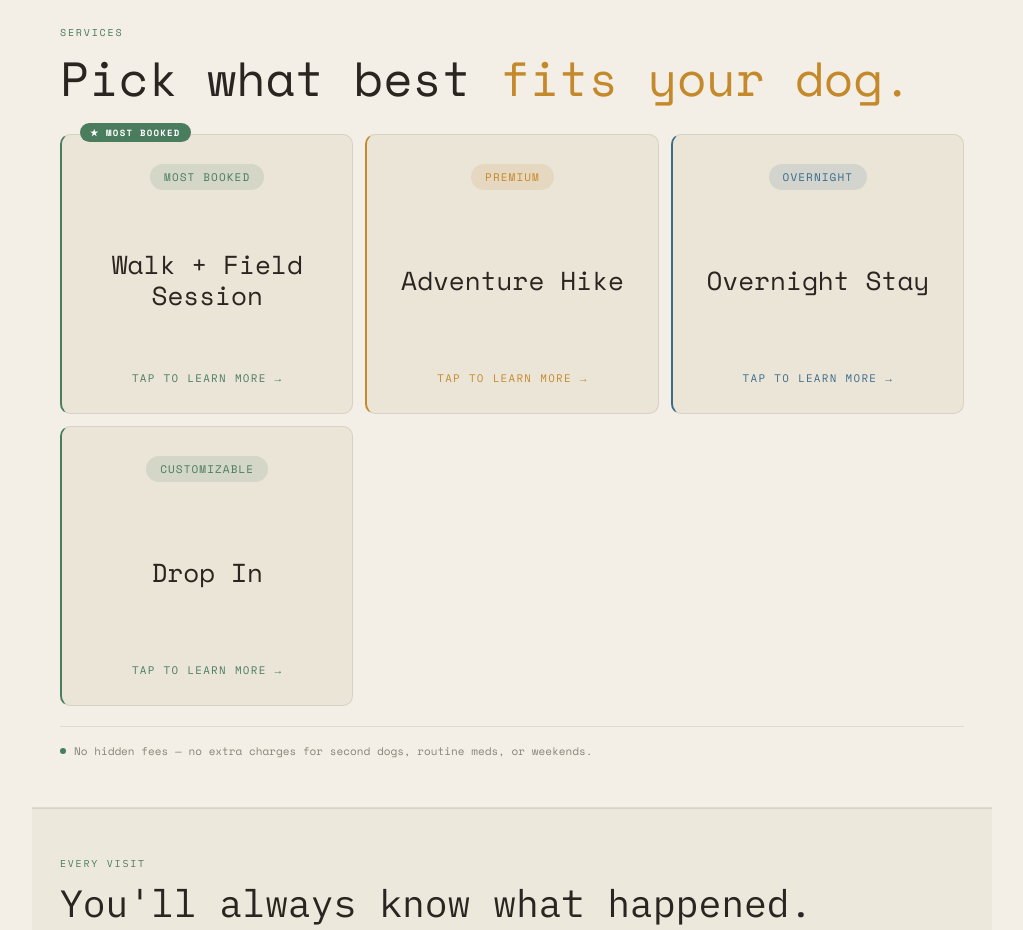
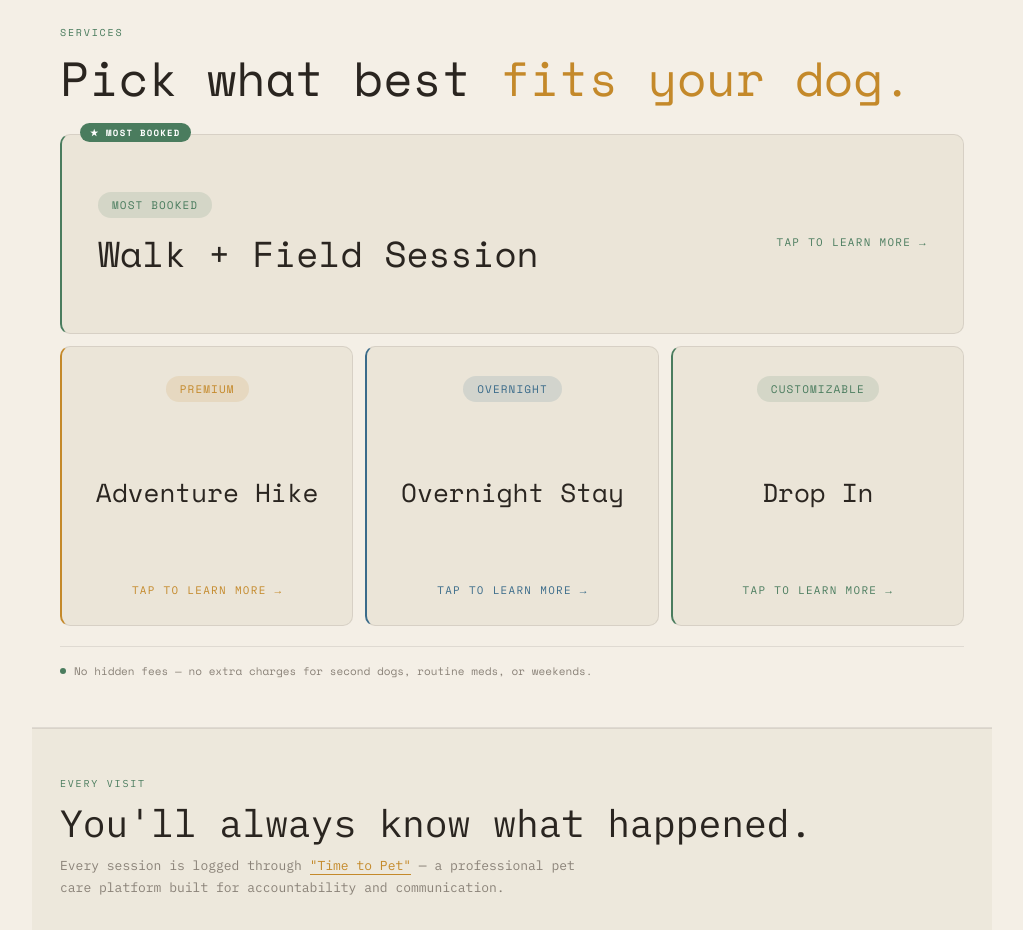
Before and after one commit to darkhorsedevloper/canipetthatdawg, a React (Vite) app: page / in a window 1280 px wide. Shown: the part 1540-2470 px from the top of the page, without its empty margins (128-1151 px from the left). Built offline with nearby package versions, Linux system fonts and the light colour scheme.

Commit message:
feat(services): redesign card layout — featured full-width, 3-col below
Co-Authored-By: Claude Sonnet 4.6 <noreply@anthropic.com>

```diff
--- a/src/components/Services.jsx
+++ b/src/components/Services.jsx
@@ -47,21 +47,20 @@ const services = [
 const BOOK_URL = 'https://www.timetopet.com/portal/create/create-account'
 const CARD_HEIGHT = 280
 
-function ServiceCard({ s }) {
+function FeaturedServiceCard({ s }) {
   const [flipped, setFlipped] = useState(false)
 
   return (
     <div
       onClick={() => setFlipped(f => !f)}
+      className="featured-card-height"
       style={{
         position: 'relative',
-        height: `${CARD_HEIGHT}px`,
         cursor: 'pointer',
         perspective: '1000px',
+        gridColumn: '1 / -1',
       }}
     >
-      {/* "Most booked" badge sits above the card */}
-      {s.featured && (
       <span style={{
         position: 'absolute',
         top: -11,
@@ -79,8 +78,148 @@ function ServiceCard({ s }) {
       }}>
         ★ Most booked
       </span>
-      )}
 
+      <div style={{
+        width: '100%',
+        height: '100%',
+        position: 'relative',
+        transformStyle: 'preserve-3d',
+        transition: 'transform 750ms cubic-bezier(.4,.2,.2,1)',
+        transform: flipped ? 'rotateY(180deg)' : 'rotateY(0deg)',
+      }}>
+
+        {/* FRONT */}
+        <div
+          className="featured-card-front"
+          style={{
+            background: 'var(--card)',
+            border: '0.5px solid var(--border)',
+            borderLeft: `2px solid ${s.accent}`,
+            borderRadius: '10px',
+            padding: '28px 36px',
+          }}
+        >
+          <div style={{ display: 'flex', flexDirection: 'column', gap: '14px' }}>
+            <span style={{
+              display: 'inline-block',
+              alignSelf: 'flex-start',
+              fontSize: '11px',
+              letterSpacing: '0.1em',
+              textTransform: 'uppercase',
+              padding: '5px 14px',
+              borderRadius: '20px',
+              background: `color-mix(in srgb, ${s.badgeColor} 14%, transparent)`,
+              color: s.badgeColor,
+            }}>
+              {s.badge}
+            </span>
+            <div style={{
+              fontFamily: 'var(--serif)',
+              fontSize: 'clamp(24px, 3vw, 36px)',
+              fontWeight: 400,
+              color: 'var(--charcoal)',
+              lineHeight: 1.2,
+            }}>
+              {s.name}
+            </div>
+          </div>
+          <div style={{
+            fontSize: '11px',
+            letterSpacing: '0.12em',
+            textTransform: 'uppercase',
+            color: s.accent,
+            fontFamily: "'IBM Plex Mono', monospace",
+            marginTop: '16px',
+          }}>
+            Tap to learn more →
+          </div>
+        </div>
+
+        {/* BACK */}
+        <div
+          className="featured-card-back"
+          style={{
+            transform: 'rotateY(180deg)',
+            background: 'var(--card)',
+            border: '0.5px solid var(--border)',
+            borderLeft: `2px solid ${s.accent}`,
+            borderRadius: '10px',
+            padding: '28px 36px',
+          }}
+        >
+          <p style={{
+            fontSize: '14px',
+            color: 'var(--charcoal)',
+            lineHeight: 1.75,
+            fontFamily: "'IBM Plex Mono', monospace",
+            flex: 1,
+          }}>
+            {s.desc}
+          </p>
+          <div style={{
+            display: 'flex',
+            flexDirection: 'column',
+            alignItems: 'center',
+            gap: '8px',
+            flexShrink: 0,
+            marginTop: '16px',
+          }}>
+            <p style={{
+              fontFamily: 'var(--serif)',
+              fontSize: '48px',
+              fontWeight: 400,
+              color: 'var(--charcoal)',
+              lineHeight: 1,
+            }}>
+              {s.price}
+            </p>
+            <p style={{ fontSize: '12px', color: 'var(--muted)', textAlign: 'center' }}>
+              {s.note}
+            </p>
+            <a
+              href={BOOK_URL}
+              target="_blank"
+              rel="noreferrer"
+              onClick={e => e.stopPropagation()}
+              style={{
+                display: 'block',
+                textAlign: 'center',
+                background: s.accent,
+                color: '#0A0806',
+                padding: '12px 32px',
+                borderRadius: '7px',
+                fontFamily: "'IBM Plex Mono', monospace",
+                fontSize: '12px',
+                fontWeight: 700,
+                letterSpacing: '0.12em',
+                textTransform: 'uppercase',
+                textDecoration: 'none',
+                whiteSpace: 'nowrap',
+              }}
+            >
+              Book This →
+            </a>
+          </div>
+        </div>
+
+      </div>
+    </div>
+  )
+}
+
+function ServiceCard({ s }) {
+  const [flipped, setFlipped] = useState(false)
+
+  return (
+    <div
+      onClick={() => setFlipped(f => !f)}
+      style={{
+        position: 'relative',
+        height: `${CARD_HEIGHT}px`,
+        cursor: 'pointer',
+        perspective: '1000px',
+      }}
+    >
       {/* Flip container */}
       <div style={{
         width: '100%',
@@ -248,8 +387,9 @@ export default function Services() {
         Pick what best <span style={{ color: 'var(--orange)' }}>fits your dog.</span>
       </h2>
 
-      <div style={{ display: 'grid', gridTemplateColumns: 'repeat(auto-fit, minmax(240px, 1fr))', gap: '12px', marginBottom: '20px' }}>
-        {services.map((s, i) => (
+      <div className="services-grid">
+        <FeaturedServiceCard s={services[0]} />
+        {services.slice(1).map((s, i) => (
           <ServiceCard key={i} s={s} />
         ))}
       </div>
--- a/src/index.css
+++ b/src/index.css
@@ -398,3 +398,30 @@ img { display: block; max-width: 100%; }
 @media (min-width: 640px) {
   .cta-steps-grid { grid-template-columns: 1fr 1fr; gap: 16px; }
 }
+
+/* Services grid — featured full-width top, 3-col below */
+.services-grid {
+  display: grid;
+  grid-template-columns: 1fr;
+  gap: 12px;
+  margin-bottom: 20px;
+}
+@media (min-width: 640px) {
+  .services-grid { grid-template-columns: repeat(3, 1fr); }
+}
+
+.featured-card-height { height: 280px; }
+.featured-card-front,
+.featured-card-back {
+  position: absolute;
+  inset: 0;
+  display: flex;
+  flex-direction: column;
+  backface-visibility: hidden;
+  -webkit-backface-visibility: hidden;
+}
+@media (min-width: 640px) {
+  .featured-card-height { height: 200px; }
+  .featured-card-front { flex-direction: row; align-items: center; justify-content: space-between; }
+  .featured-card-back { flex-direction: row; align-items: center; gap: 48px; }
+}
```
Lines whose indentation alone changed are shown as unchanged.
